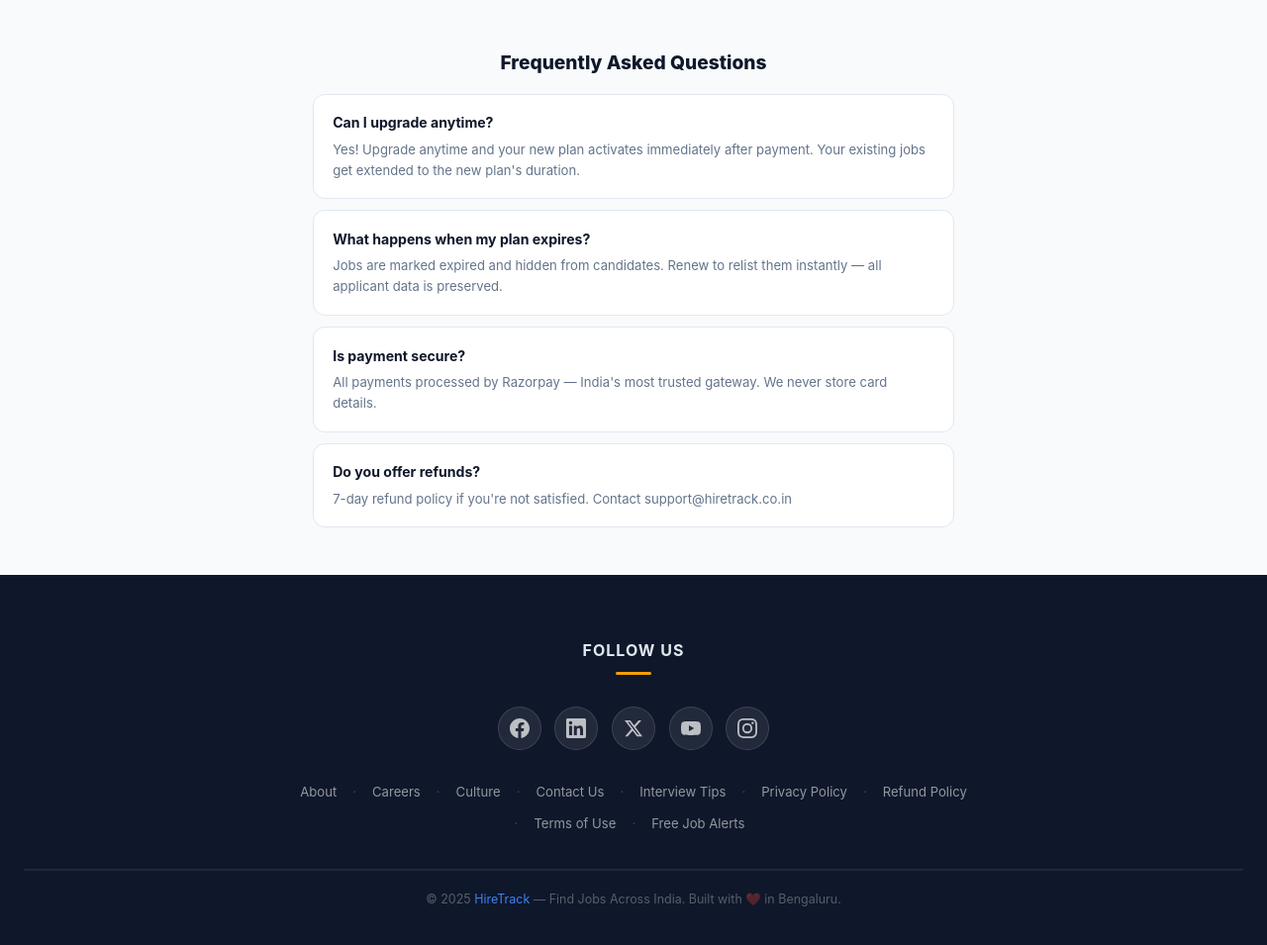
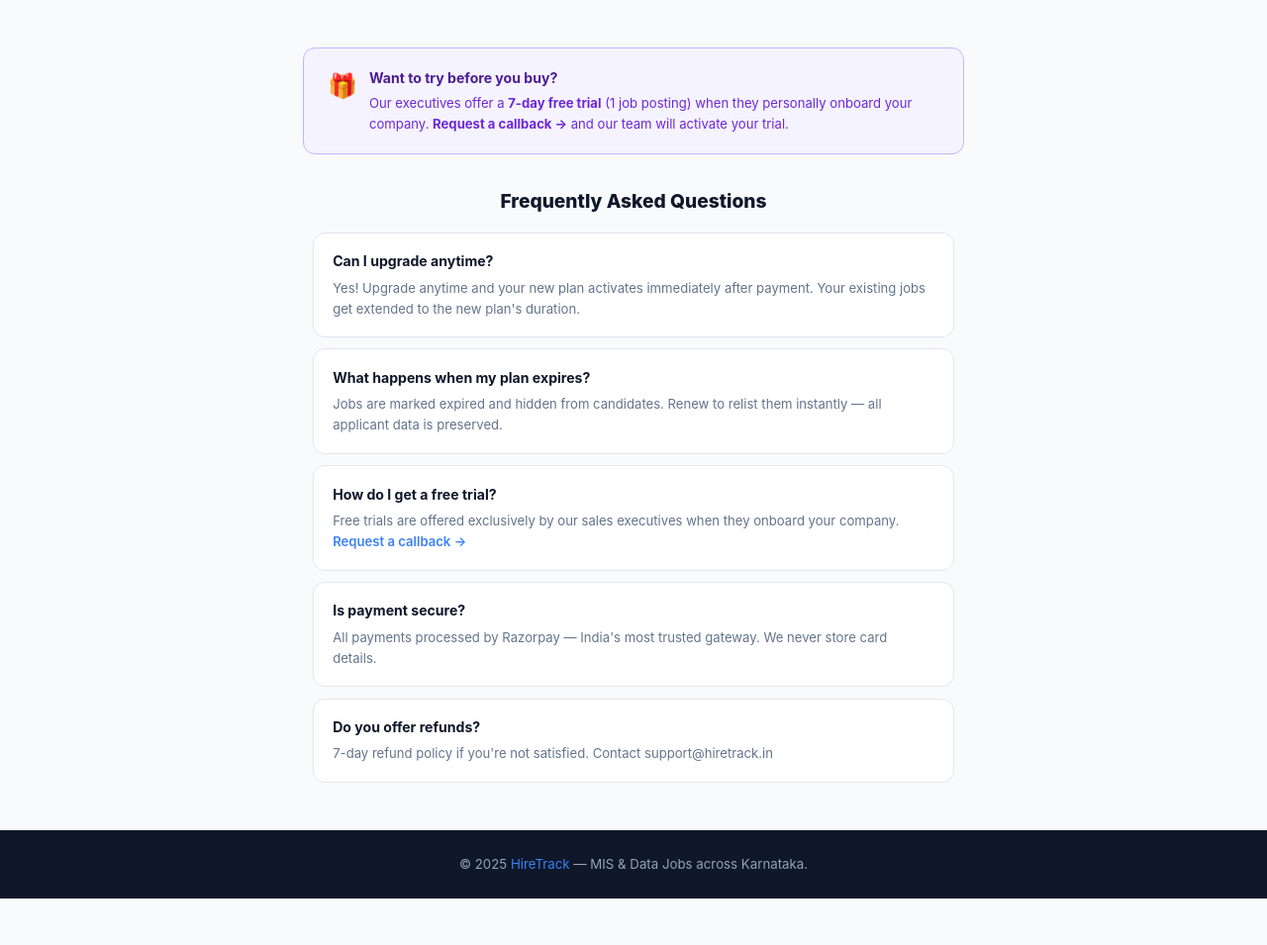
Before and after one commit to marcilinous/hiretrack-portal, a plain HTML site: page pricing.html in a window 1280 px wide. Shown: the part 893-1848 px from the top of the page at 99% size. After the commit the page ends 1801 px from the top, so only its background shows below. Drawn offline with nearby package versions, Linux system fonts and the light colour scheme.

Commit message:
Update pricing.html

```diff
--- a/pricing.html
+++ b/pricing.html
@@ -37,6 +37,11 @@
 .btn-enterprise:hover { opacity:0.9; }
 .btn-plan:disabled { opacity:0.5; cursor:default; transform:none; }
 .current-plan-badge { display:inline-block; background:#dcfce7; color:#15803d; padding:2px 10px; border-radius:20px; font-size:0.7rem; font-weight:700; margin-bottom:0.75rem; }
+.exec-note { max-width:700px; margin:0 auto 2rem; padding:0 1rem; }
+.exec-note-box { background:#f5f3ff; border:1.5px solid #c4b5fd; border-radius:12px; padding:1.2rem 1.5rem; display:flex; gap:12px; align-items:flex-start; }
+.exec-note-box .icon { font-size:1.5rem; flex-shrink:0; }
+.exec-note-box h4 { font-size:0.88rem; font-weight:700; color:#4c1d95; margin-bottom:0.2rem; }
+.exec-note-box p { font-size:0.82rem; color:#6d28d9; margin:0; }
 .faq-wrap { max-width:680px; margin:1rem auto 3rem; padding:0 1rem; }
 .faq-wrap h2 { font-size:1.2rem; font-weight:800; margin-bottom:1rem; text-align:center; }
 .faq-item { background:#fff; border-radius:12px; padding:1.1rem 1.2rem; border:1px solid #e2e8f0; margin-bottom:0.7rem; }
@@ -70,21 +75,13 @@
 @media(max-width:900px) { .pricing-wrap { grid-template-columns:1fr 1fr; } }
 @media(max-width:580px) { .pricing-wrap { grid-template-columns:1fr; } }
 </style>
-<!-- Google Analytics -->
-<script async src="https://www.googletagmanager.com/gtag/js?id=G-76H5XQV27B"></script>
-<script>
-  window.dataLayer = window.dataLayer || [];
-  function gtag(){dataLayer.push(arguments);}
-  gtag('js', new Date());
-  gtag('config', 'G-76H5XQV27B');
-</script>
 </head>
 <body>
 <div id="navbar"></div>
 
 <div class="pricing-hero">
-  <h1>Stop Searching. Start Hiring.</h1>
-  <p>Hire top talent across India. No hidden fees.</p>
+  <h1>Simple, Transparent Pricing</h1>
+  <p>Hire MIS & Data talent across Karnataka. No hidden fees.</p>
 </div>
 
 <div class="pricing-wrap">
@@ -151,6 +148,16 @@
   </div>
 
 </div>
+
+<!-- Trial note -->
+<div class="exec-note">
+  <div class="exec-note-box">
+    <div class="icon">🎁</div>
+    <div>
+      <h4>Want to try before you buy?</h4>
+      <p>Our executives offer a <strong>7-day free trial</strong> (1 job posting) when they personally onboard your company. <a href="callback.html" style="color:#6d28d9;font-weight:700;">Request a callback →</a> and our team will activate your trial.</p>
+    </div>
+  </div>
 </div>
 
 <div class="faq-wrap">
@@ -163,55 +170,21 @@
     <h4>What happens when my plan expires?</h4>
     <p>Jobs are marked expired and hidden from candidates. Renew to relist them instantly — all applicant data is preserved.</p>
   </div>
-
+  <div class="faq-item">
+    <h4>How do I get a free trial?</h4>
+    <p>Free trials are offered exclusively by our sales executives when they onboard your company. <a href="callback.html" style="color:#3b82f6;font-weight:600;">Request a callback →</a></p>
+  </div>
   <div class="faq-item">
     <h4>Is payment secure?</h4>
     <p>All payments processed by Razorpay — India's most trusted gateway. We never store card details.</p>
   </div>
   <div class="faq-item">
     <h4>Do you offer refunds?</h4>
-    <p>7-day refund policy if you're not satisfied. Contact support@hiretrack.co.in</p>
+    <p>7-day refund policy if you're not satisfied. Contact support@hiretrack.in</p>
   </div>
 </div>
 
-<footer class="ht-footer">
-  <div class="ht-footer-top">
-    <p class="ht-follow-label">Follow Us</p>
-    <div class="ht-underline"></div>
-    <div class="ht-socials">
-      <a class="ht-social" href="#" title="Facebook">
-        <svg viewBox="0 0 24 24" fill="rgba(255,255,255,0.7)"><path d="M24 12.073C24 5.405 18.627 0 12 0S0 5.405 0 12.073C0 18.1 4.388 23.094 10.125 24v-8.437H7.078v-3.49h3.047V9.413c0-3.007 1.792-4.669 4.533-4.669 1.312 0 2.686.234 2.686.234v2.953H15.83c-1.491 0-1.956.925-1.956 1.874v2.25h3.328l-.532 3.49h-2.796V24C19.612 23.094 24 18.1 24 12.073z"/></svg>
-      </a>
-      <a class="ht-social" href="#" title="LinkedIn">
-        <svg viewBox="0 0 24 24" fill="rgba(255,255,255,0.7)"><path d="M20.447 20.452h-3.554v-5.569c0-1.328-.027-3.037-1.852-3.037-1.853 0-2.136 1.445-2.136 2.939v5.667H9.351V9h3.414v1.561h.046c.477-.9 1.637-1.85 3.37-1.85 3.601 0 4.267 2.37 4.267 5.455v6.286zM5.337 7.433a2.062 2.062 0 01-2.063-2.065 2.064 2.064 0 112.063 2.065zm1.782 13.019H3.555V9h3.564v11.452zM22.225 0H1.771C.792 0 0 .774 0 1.729v20.542C0 23.227.792 24 1.771 24h20.451C23.2 24 24 23.227 24 22.271V1.729C24 .774 23.2 0 22.222 0h.003z"/></svg>
-      </a>
-      <a class="ht-social" href="#" title="Twitter / X">
-        <svg viewBox="0 0 24 24" fill="rgba(255,255,255,0.7)"><path d="M18.244 2.25h3.308l-7.227 8.26 8.502 11.24H16.17l-5.214-6.817L4.99 21.75H1.68l7.73-8.835L1.254 2.25H8.08l4.713 6.231zm-1.161 17.52h1.833L7.084 4.126H5.117z"/></svg>
-      </a>
-      <a class="ht-social" href="#" title="YouTube">
-        <svg viewBox="0 0 24 24" fill="rgba(255,255,255,0.7)"><path d="M23.495 6.205a3.007 3.007 0 00-2.088-2.088c-1.87-.501-9.396-.501-9.396-.501s-7.507-.01-9.396.501A3.007 3.007 0 00.527 6.205a31.247 31.247 0 00-.522 5.805 31.247 31.247 0 00.522 5.783 3.007 3.007 0 002.088 2.088c1.868.502 9.396.502 9.396.502s7.506 0 9.396-.502a3.007 3.007 0 002.088-2.088 31.247 31.247 0 00.5-5.783 31.247 31.247 0 00-.5-5.805zM9.609 15.601V8.408l6.264 3.602z"/></svg>
-      </a>
-      <a class="ht-social" href="#" title="Instagram">
-        <svg viewBox="0 0 24 24" fill="rgba(255,255,255,0.7)"><path d="M12 2.163c3.204 0 3.584.012 4.85.07 3.252.148 4.771 1.691 4.919 4.919.058 1.265.069 1.645.069 4.849 0 3.205-.012 3.584-.069 4.849-.149 3.225-1.664 4.771-4.919 4.919-1.266.058-1.644.07-4.85.07-3.204 0-3.584-.012-4.849-.07-3.26-.149-4.771-1.699-4.919-4.92-.058-1.265-.07-1.644-.07-4.849 0-3.204.013-3.583.07-4.849.149-3.227 1.664-4.771 4.919-4.919 1.266-.057 1.645-.069 4.849-.069zM12 0C8.741 0 8.333.014 7.053.072 2.695.272.273 2.69.073 7.052.014 8.333 0 8.741 0 12c0 3.259.014 3.668.072 4.948.2 4.358 2.618 6.78 6.98 6.98C8.333 23.986 8.741 24 12 24c3.259 0 3.668-.014 4.948-.072 4.354-.2 6.782-2.618 6.979-6.98.059-1.28.073-1.689.073-4.948 0-3.259-.014-3.667-.072-4.947-.196-4.354-2.617-6.78-6.979-6.98C15.668.014 15.259 0 12 0zm0 5.838a6.162 6.162 0 100 12.324 6.162 6.162 0 000-12.324zM12 16a4 4 0 110-8 4 4 0 010 8zm6.406-11.845a1.44 1.44 0 100 2.881 1.44 1.44 0 000-2.881z"/></svg>
-      </a>
-    </div>
-    <nav class="ht-nav-links">
-      <a href="about.html">About</a><span class="ht-sep">·</span>
-      <a href="careers.html">Careers</a><span class="ht-sep">·</span>
-      <a href="culture.html">Culture</a><span class="ht-sep">·</span>
-      <a href="contact.html">Contact Us</a><span class="ht-sep">·</span>
-      <a href="interview-tips.html">Interview Tips</a><span class="ht-sep">·</span>
-      <a href="privacy.html">Privacy Policy</a><span class="ht-sep">·</span>
-      <a href="refund.html">Refund Policy</a><span class="ht-sep">·</span>
-      <a href="terms.html">Terms of Use</a><span class="ht-sep">·</span>
-      <a href="job-alerts.html">Free Job Alerts</a>
-    </nav>
-  </div>
-  <div class="ht-footer-bottom">
-    <p>© 2025 <span>HireTrack</span> — Find Jobs Across India. Built with ❤️ in Bengaluru.</p>
-  </div>
-</footer>
-
+<footer><p>© 2025 <span>HireTrack</span> — MIS & Data Jobs across Karnataka.</p></footer>
 
 <!-- Invoice Modal -->
 <div class="invoice-overlay" id="invoice-modal">
@@ -275,7 +248,7 @@
 <script src="https://cdn.jsdelivr.net/npm/@supabase/supabase-js@2"></script>
 <script src="app.js"></script>
 <script>
-  document.getElementById('navbar').innerHTML = renderNavbar(Session.getEmployer() ? 'pricing' : 'employer');
+  document.getElementById('navbar').innerHTML = renderNavbar('pricing');
 
   const RAZORPAY_KEY = 'rzp_test_ShI2u0ijEmSUD1';
   const PLANS = {
```
